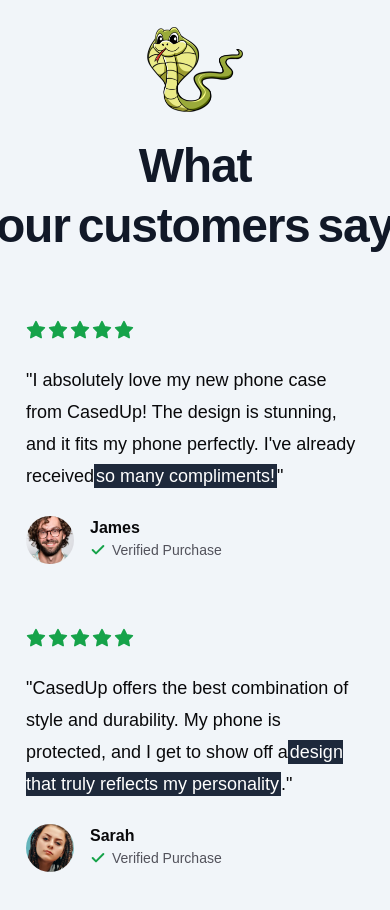
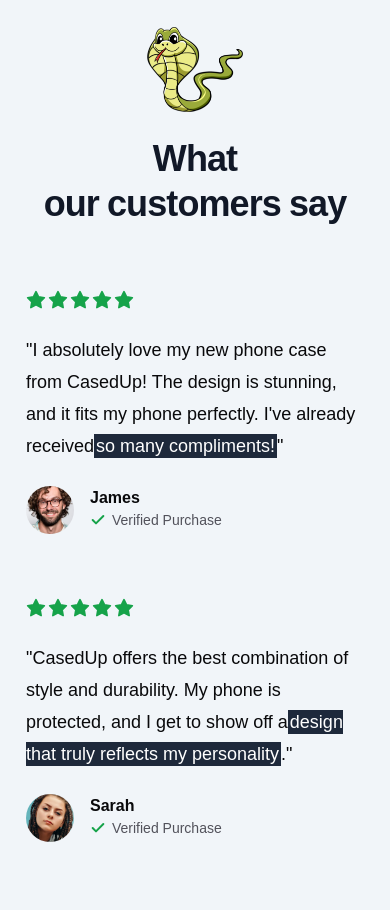
Before and after one commit to dali012/casedup, a Next.js app: page / in a window 390 px wide. Shown: the part 1620-2530 px from the top of the page. Built offline with nearby package versions, Linux system fonts and the light colour scheme; no server answers; a web font is replaced by a local one.

Commit message:
Update page.tsx

```diff
--- a/src/app/page.tsx
+++ b/src/app/page.tsx
@@ -117,7 +117,7 @@
       <section className="bg-slate-100 py-24">
         <MaxWidthWrapper className="flex flex-col items-center gap-16 sm:gap-32">
           <div className="flex flex-col lg:flex-row items-center gap-4 sm:gap-6">
-            <h2 className="order-1 mt-2 tracking-tight text-center text-balance !leading-tight font-bold text-5xl md:text-6xl text-gray-900">
+            <h2 className="order-1 mt-2 tracking-tight text-center text-balance !leading-tight font-bold text-4xl md:text-6xl text-gray-900">
               What our
               <span className="relative px-2">
                 customers
```
